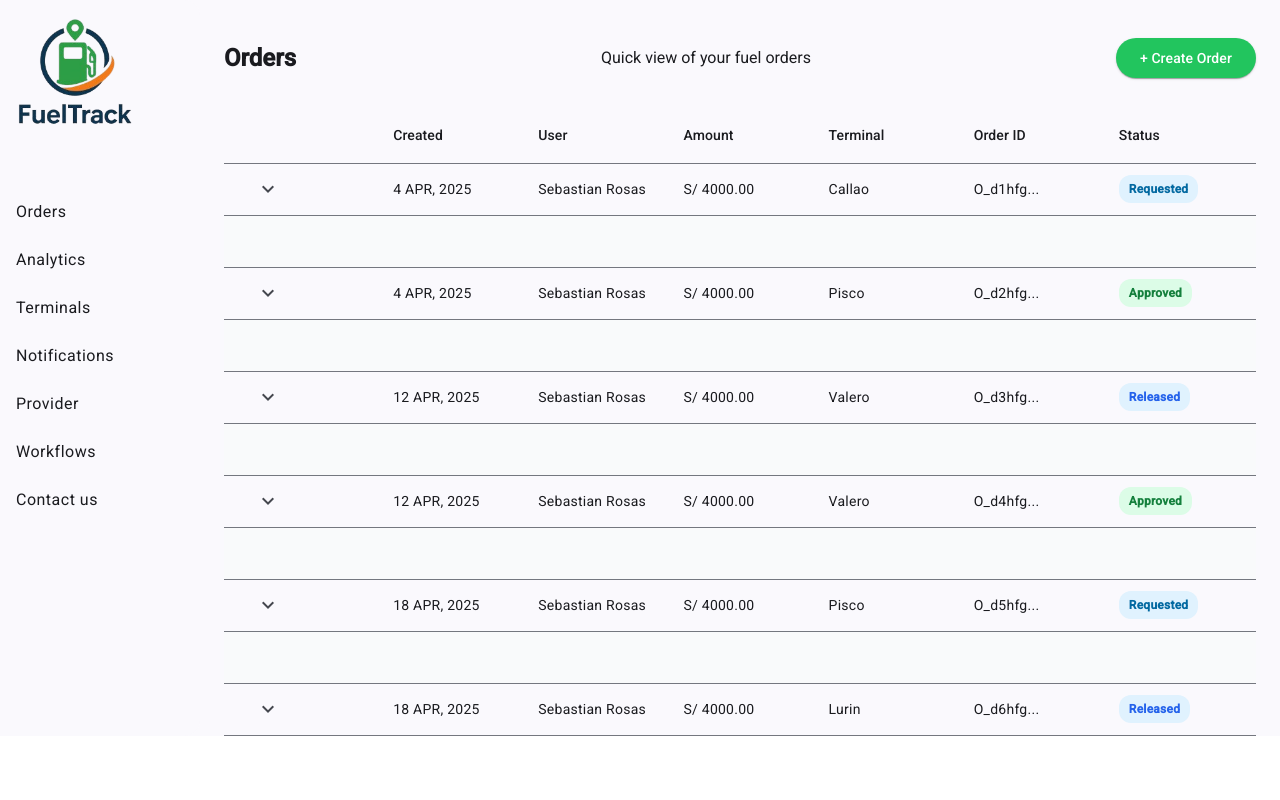
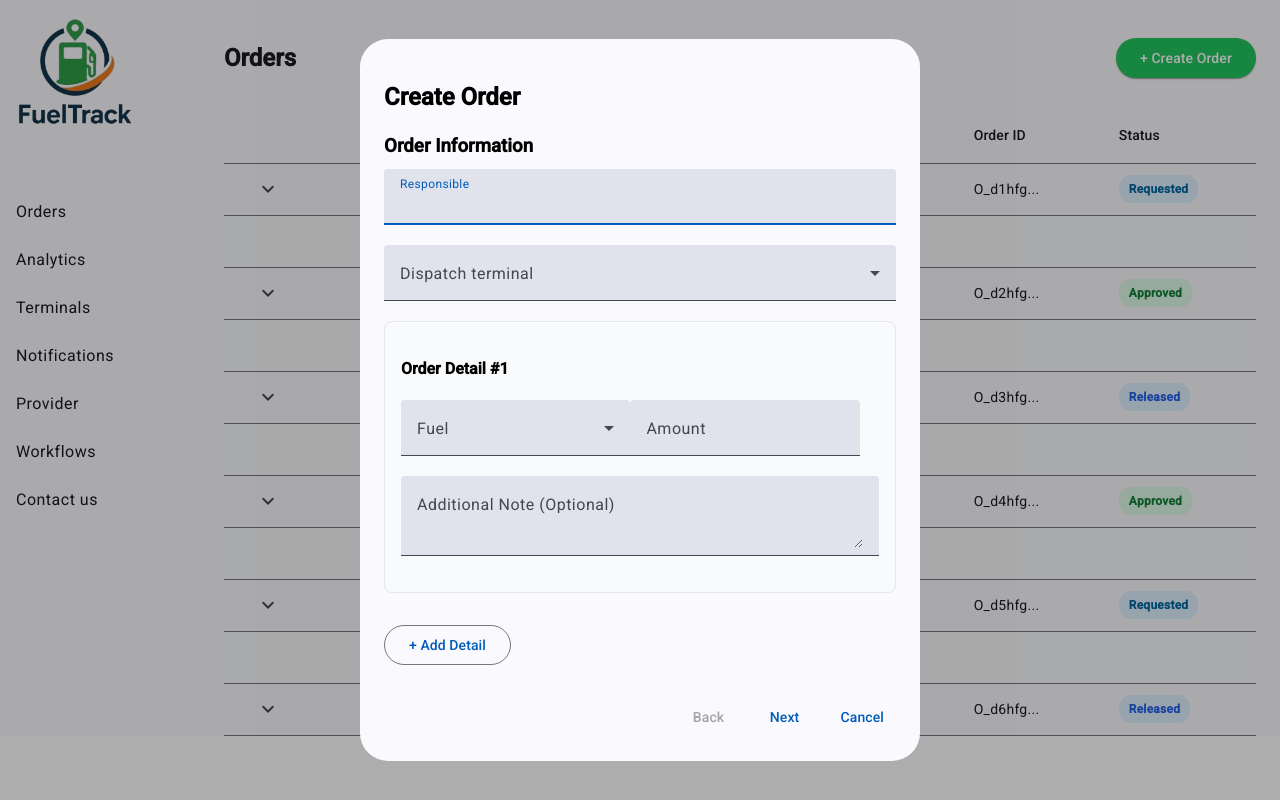
Before and after one commit to 1ASI0729-2510-4317-G4-FuelTrack/FuelTrack-front-end, an Angular app: page /orders in a window 1280 px wide. Both pictures are taken after a click on the button "+ Create Order". Built offline with nearby package versions, Linux system fonts and the light colour scheme.

Commit message:
Implement order creation wizard with improved steps and design

```diff
--- /dev/null
+++ b/src/app/pages/orders/order-wizard/order-wizard.component.css
@@ -0,0 +1,49 @@
+:host {
+  display: block;
+  padding: 24px;
+  max-height: 90vh;
+  overflow-y: auto;
+}
+
+h2 {
+  margin-bottom: 16px;
+}
+
+h3 {
+  margin-top: 24px;
+  margin-bottom: 12px;
+}
+
+.detail-box, .payment-box {
+  border: 1px solid #e5e7eb;
+  border-radius: 8px;
+  padding: 16px;
+  margin-bottom: 20px;
+  background-color: #f9fafb;
+}
+
+.half-width {
+  width: 48%;
+  margin-right: 4%;
+  display: inline-block;
+  vertical-align: top;
+}
+
+.full-width {
+  width: 100%;
+}
+
+.wizard-buttons {
+  margin-top: 32px;
+  display: flex;
+  justify-content: flex-end;
+  gap: 12px;
+}
+
+.half-width:nth-child(2n) {
+  margin-right: 0;
+}
+
+button[mat-stroked-button] {
+  margin-top: 12px;
+}
--- /dev/null
+++ b/src/app/pages/orders/order-wizard/order-wizard.component.html
@@ -0,0 +1,114 @@
+<h2>Create Order</h2>
+
+<!-- Order Details -->
+<div *ngIf="step === 0">
+  <h3>Order Information</h3>
+
+  <form [formGroup]="orderForm">
+    <mat-form-field appearance="fill" class="full-width">
+      <mat-label>Responsible</mat-label>
+      <input matInput formControlName="responsible">
+    </mat-form-field>
+
+    <mat-form-field appearance="fill" class="full-width">
+      <mat-label>Dispatch terminal</mat-label>
+      <mat-select formControlName="terminal">
+        <mat-option *ngFor="let terminal of terminals" [value]="terminal">
+          {{ terminal }}
+        </mat-option>
+      </mat-select>
+    </mat-form-field>
+
+    <div formArrayName="details">
+      <div *ngFor="let detail of details.controls; let i = index" [formGroupName]="i" class="detail-box">
+        <h4>Order Detail #{{ i + 1 }}</h4>
+
+        <mat-form-field appearance="fill" class="half-width">
+          <mat-label>Fuel</mat-label>
+          <mat-select formControlName="fuel">
+            <mat-option *ngFor="let fuel of fuelTypes" [value]="fuel">
+              {{ fuel }}
+            </mat-option>
+          </mat-select>
+        </mat-form-field>
+
+        <mat-form-field appearance="fill" class="half-width">
+          <mat-label>Amount</mat-label>
+          <input matInput formControlName="amount" placeholder="Enter amount">
+        </mat-form-field>
+
+        <mat-form-field appearance="fill" class="full-width">
+          <mat-label>Additional Note (Optional)</mat-label>
+          <textarea matInput formControlName="note"></textarea>
+        </mat-form-field>
+      </div>
+    </div>
+
+    <button mat-stroked-button color="primary" type="button" (click)="addDetail()">+ Add Detail</button>
+  </form>
+</div>
+
+<!-- Payments -->
+<div *ngIf="step === 1">
+  <h3>Payments</h3>
+
+  <form [formGroup]="orderForm">
+    <div formArrayName="payments">
+      <div *ngFor="let payment of payments.controls; let i = index" [formGroupName]="i" class="payment-box">
+        <h4>Payment #{{ i + 1 }}</h4>
+
+        <mat-form-field appearance="fill" class="half-width">
+          <mat-label>Bank Account</mat-label>
+          <mat-select formControlName="bank">
+            <mat-option *ngFor="let bank of banks" [value]="bank">
+              {{ bank }}
+            </mat-option>
+          </mat-select>
+        </mat-form-field>
+
+        <mat-form-field appearance="fill" class="half-width">
+          <mat-label>Payment Amount</mat-label>
+          <input matInput formControlName="amount">
+        </mat-form-field>
+
+        <mat-form-field appearance="fill" class="half-width">
+          <mat-label>Date and Hour</mat-label>
+          <input matInput type="date" formControlName="date">
+        </mat-form-field>
+
+        <mat-form-field appearance="fill" class="half-width">
+          <mat-label>Bank Operation Number</mat-label>
+          <input matInput formControlName="operation">
+        </mat-form-field>
+      </div>
+    </div>
+
+    <button mat-stroked-button color="primary" type="button" (click)="addPayment()">+ Add Payment</button>
+  </form>
+</div>
+
+<!-- Confirm -->
+<div *ngIf="step === 2">
+  <h3>Order Preview</h3>
+  <p><strong>Responsible:</strong> {{ orderForm?.value?.responsible }}</p>
+  <p><strong>Terminal:</strong> {{ orderForm.value.terminal }}</p>
+
+  <div *ngFor="let d of orderForm.value.details; let i = index">
+    <h4>Detail #{{ i + 1 }}</h4>
+    <p>{{ d.fuel }} — {{ d.amount }} Gal</p>
+    <p><em>{{ d.note }}</em></p>
+  </div>
+
+  <div *ngFor="let p of orderForm?.value?.payments; let i = index">
+    <h4>Payment #{{ i + 1 }}</h4>
+    <p>{{ p.bank }} — {{ p.date }} — S/ {{ p.amount }} — Op: {{ p.operation }}</p>
+  </div>
+</div>
+
+<!-- Navegación -->
+<div class="wizard-buttons">
+  <button mat-button (click)="back()" [disabled]="step === 0">Back</button>
+  <button mat-button *ngIf="step < 2" (click)="next()">Next</button>
+  <button mat-raised-button color="primary" *ngIf="step === 2" (click)="createOrder()">Create Order</button>
+  <button mat-button (click)="close()">Cancel</button>
+</div>
--- /dev/null
+++ b/src/app/pages/orders/order-wizard/order-wizard.component.ts
@@ -0,0 +1,100 @@
+import { Component } from '@angular/core';
+import { CommonModule } from '@angular/common';
+import { MatDialogModule, MatDialogRef } from '@angular/material/dialog';
+import { MatStepperModule } from '@angular/material/stepper';
+import { MatFormFieldModule } from '@angular/material/form-field';
+import { MatInputModule } from '@angular/material/input';
+import { MatButtonModule } from '@angular/material/button';
+import { MatSelectModule } from '@angular/material/select';
+import { FormsModule, ReactiveFormsModule, FormBuilder, FormGroup, FormArray } from '@angular/forms';
+
+@Component({
+  selector: 'app-order-wizard',
+  standalone: true,
+  imports: [
+    CommonModule,
+    MatDialogModule,
+    MatStepperModule,
+    MatFormFieldModule,
+    MatInputModule,
+    MatButtonModule,
+    FormsModule,
+    ReactiveFormsModule,
+    MatSelectModule,
+  ],
+  templateUrl: './order-wizard.component.html',
+  styleUrl: './order-wizard.component.css'
+})
+export class OrderWizardComponent {
+  step = 0;
+  orderForm!: FormGroup;
+  terminals = ['Callao', 'Lurín', 'Pisco'];
+  fuelTypes = ['GLP', 'GNV', 'Diesel B5'];
+  banks = ['BCP Soles', 'BBVA', 'Interbank', 'Scotiabank'];
+
+  constructor(
+    private fb: FormBuilder,
+    private dialogRef: MatDialogRef<OrderWizardComponent>
+  ) {
+    this.orderForm = this.fb.group({
+      responsible: [''],
+      terminal: [''],
+      details: this.fb.array([
+        this.createDetailGroup()
+      ]),
+      payments: this.fb.array([
+        this.createPaymentGroup()
+      ])
+    });
+  }
+
+  get details(): FormArray {
+    return this.orderForm.get('details') as FormArray;
+  }
+
+  get payments(): FormArray {
+    return this.orderForm.get('payments') as FormArray;
+  }
+
+  createDetailGroup(): FormGroup {
+    return this.fb.group({
+      fuel: [''],
+      amount: [''],
+      note: ['']
+    });
+  }
+
+  createPaymentGroup(): FormGroup {
+    return this.fb.group({
+      bank: [''],
+      amount: [''],
+      date: [''],
+      operation: ['']
+    });
+  }
+
+  addDetail() {
+    this.details.push(this.createDetailGroup());
+  }
+
+  addPayment() {
+    this.payments.push(this.createPaymentGroup());
+  }
+
+  next() {
+    if (this.step < 2) this.step++;
+  }
+
+  back() {
+    if (this.step > 0) this.step--;
+  }
+
+  close() {
+    this.dialogRef.close();
+  }
+
+  createOrder() {
+    console.log(this.orderForm.value);
+    this.dialogRef.close(this.orderForm.value);
+  }
+}
--- a/src/app/pages/orders/orders.component.html
+++ b/src/app/pages/orders/orders.component.html
@@ -19,7 +19,7 @@
       <div class="header">
         <h2>Orders</h2>
         <p>Quick view of your fuel orders</p>
-        <button mat-raised-button color="primary" class="create-order-btn">+ Create Order</button>
+        <button mat-raised-button color="primary" class="create-order-btn" (click)="openOrderWizard()">+ Create Order</button>
       </div>
 
       <mat-table [dataSource]="orders" class="mat-elevation-z2" multiTemplateDataRows>
--- a/src/app/pages/orders/orders.component.ts
+++ b/src/app/pages/orders/orders.component.ts
@@ -7,6 +7,8 @@ import { MatToolbarModule } from '@angular/material/toolbar';
 import { MatIconModule } from '@angular/material/icon';
 import { MatListModule } from '@angular/material/list';
 import { MatBadgeModule } from '@angular/material/badge';
+import { MatDialog } from '@angular/material/dialog';
+import { OrderWizardComponent } from './order-wizard/order-wizard.component';
 
 @Component({
   selector: 'app-orders',
@@ -19,7 +21,7 @@ import { MatBadgeModule } from '@angular/material/badge';
     MatToolbarModule,
     MatIconModule,
     MatListModule,
-    MatBadgeModule],
+    MatBadgeModule,],
   templateUrl: './orders.component.html',
   styleUrl: './orders.component.css'
 })
@@ -29,6 +31,15 @@ export class OrdersComponent {
   toggleRow(row: any) {
     this.expandedElement = this.expandedElement?.id === row.id ? null : row;
   }
+  constructor(private dialog: MatDialog) {}
+
+  openOrderWizard(): void {
+    this.dialog.open(OrderWizardComponent, {
+      width: '800px',
+      panelClass: 'custom-dialog-container'
+    });
+  }
+
   orders = [
     { created: '4 APR, 2025', user: 'Sebastian Rosas', amount: 'S/ 4000.00', terminal: 'Callao', id: 'O_d1hfg...', status: 'Requested' },
     { created: '4 APR, 2025', user: 'Sebastian Rosas', amount: 'S/ 4000.00', terminal: 'Pisco', id: 'O_d2hfg...', status: 'Approved' },
```
Also changed, not shown: 1 other file (tests, documents, lock files or other folders).
